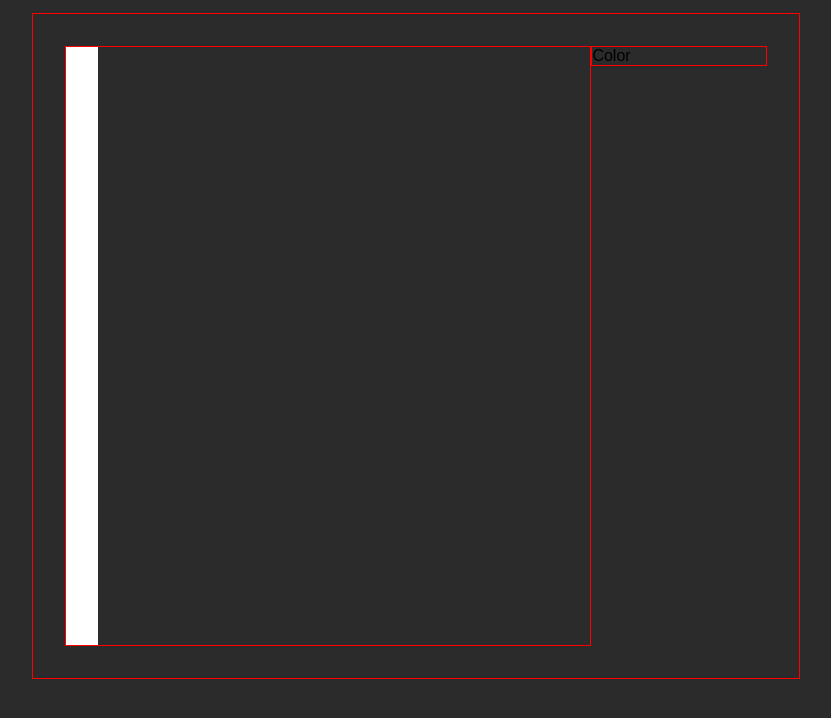
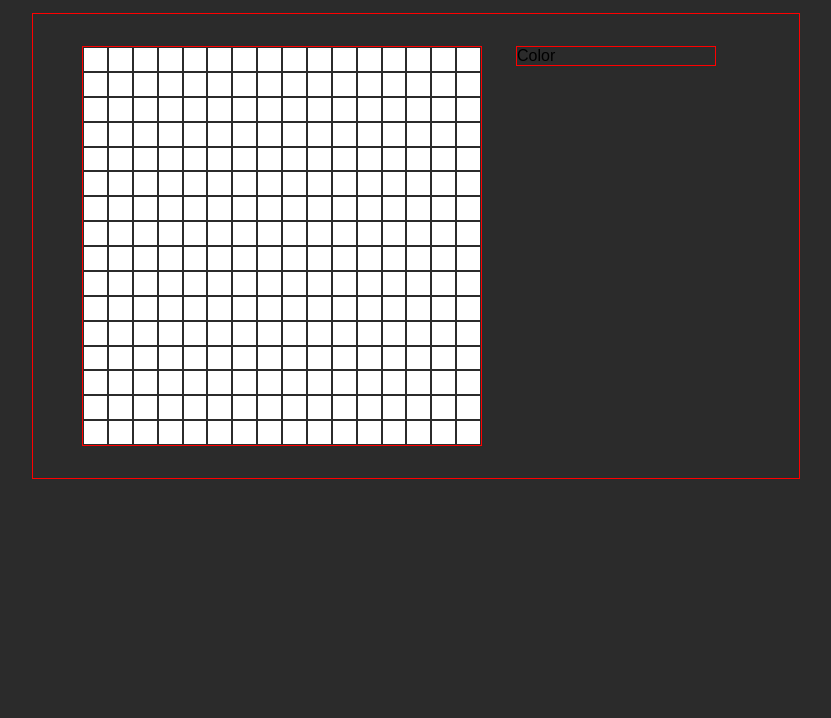
Before and after one commit to cjtessler/odin-etch, a plain HTML site: page index.html in a window 1280 px wide. Shown: the part 74-792 px from the top of the page, without its empty margins (224-1055 px from the left). Drawn offline with Linux system fonts and the light colour scheme.

Commit message:
Add grid

```diff
--- a/index.html
+++ b/index.html
@@ -11,24 +11,7 @@
   <body>
     <div class="header">Etch-a-Sketch</div>
     <div class="container">
-        <div class="canvas">
-            <div class="cell"></div>
-            <div class="cell"></div>
-            <div class="cell"></div>
-            <div class="cell"></div>
-            <div class="cell"></div>
-            <div class="cell"></div>
-            <div class="cell"></div>
-            <div class="cell"></div>
-            <div class="cell"></div>
-            <div class="cell"></div>
-            <div class="cell"></div>
-            <div class="cell"></div>
-            <div class="cell"></div>
-            <div class="cell"></div>
-            <div class="cell"></div>
-            <div class="cell"></div>
-        </div>
+        <div class="canvas"></div>
         <div class="color-picker">Color</div>
         <div class="buttons"></div>
     </div>
--- a/script.js
+++ b/script.js
@@ -0,0 +1,9 @@
+
+const canvas = document.querySelector('.canvas');
+let numCells = 16*16;
+
+for (let i = 0; i < numCells; i++) {
+    let cell = document.createElement("div");
+    cell.classList.add("cell");
+    canvas.append(cell);
+}
--- a/style.css
+++ b/style.css
@@ -1,5 +1,6 @@
 :root {
-    --canvas-size: 600px;
+    --canvas-size: 400px;
+    --grid-size: 16;
 }
 
 * {
@@ -38,11 +39,14 @@ body {
     width: var(--canvas-size);
     height: var(--canvas-size);
     border: 1px solid red;
-    display: flex;
+    display: grid;
+    grid-template-columns: repeat(16, 1fr);
+    grid-template-rows: repeat(16, 1fr);
 }
 
 .cell {
-    border: 1px solid #fff;
+    border: 1px solid #2b2b2b;
+    background-color: #fff;
 }
 
 .color-picker {
```
